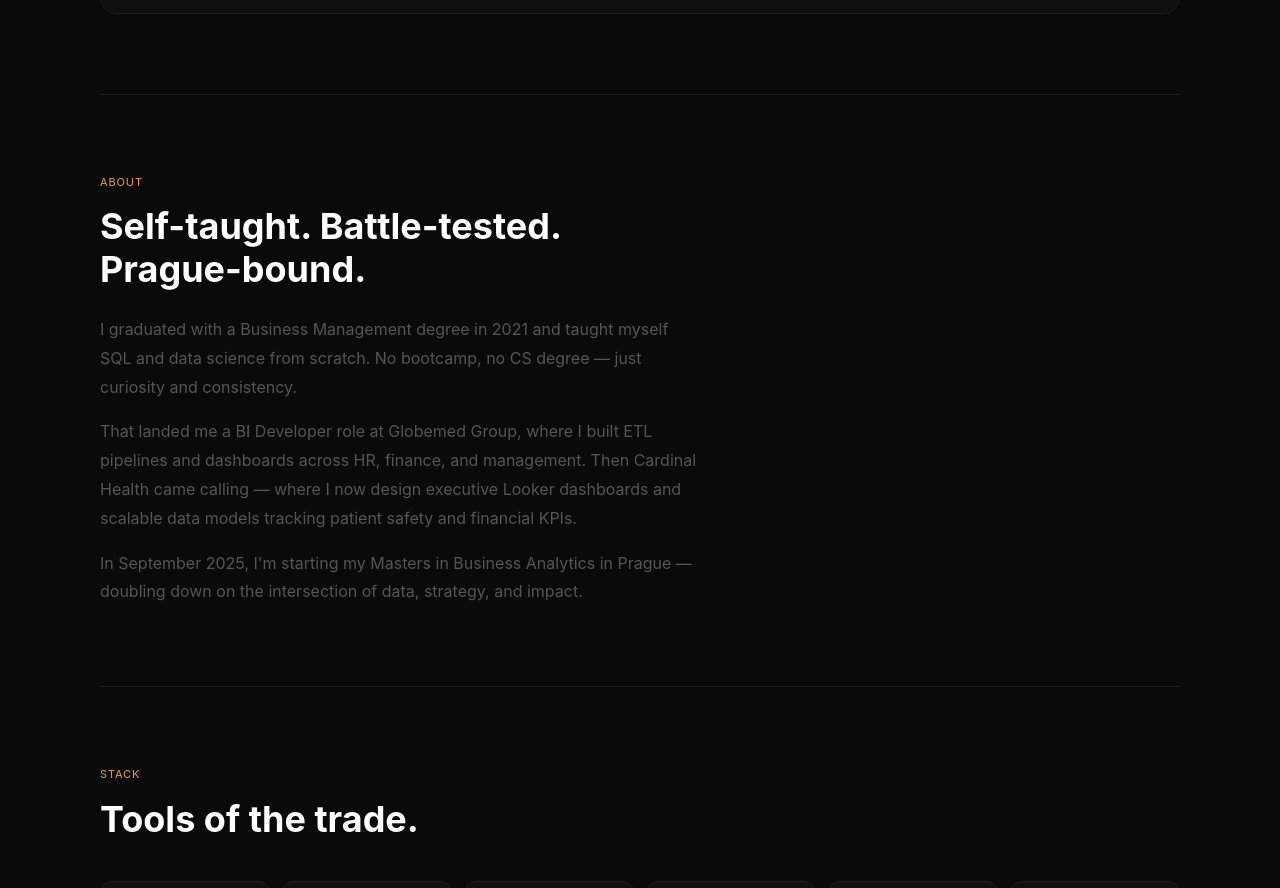
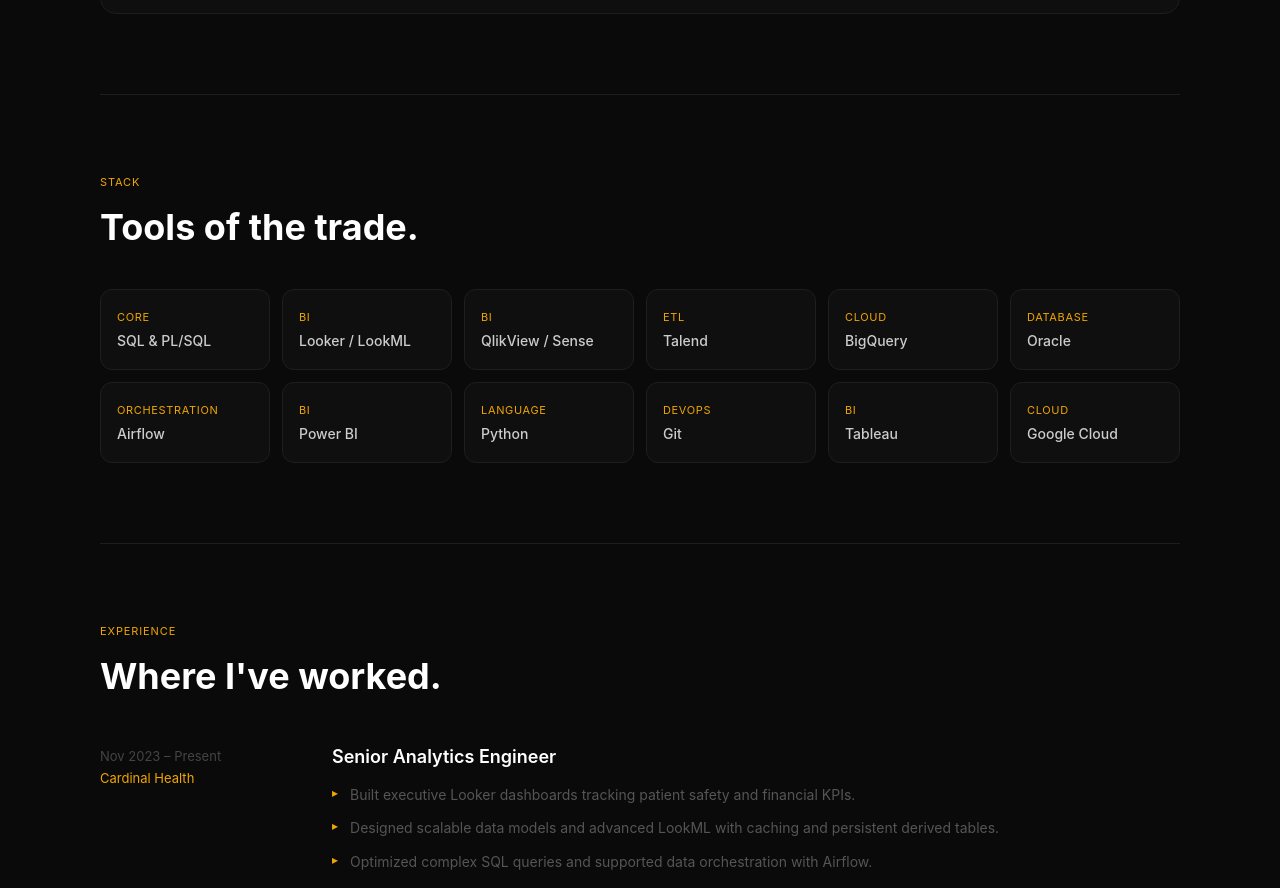
Before and after one commit to georgeaboujaoudeh/george-portfolio, a Next.js app: page / in a window 1280 px wide. Shown: the part 1060-1948 px from the top of the page. Built offline with nearby package versions, Linux system fonts and the light colour scheme.

Commit message:
commenting my personal info

```diff
--- a/app/page.js
+++ b/app/page.js
@@ -117,7 +117,7 @@
       </section>
 
       {/* ABOUT */}
-      <section id="about" style={{ padding: '80px 0', borderTop: '0.5px solid #1e1e1e' }}>
+      {/* <section id="about" style={{ padding: '80px 0', borderTop: '0.5px solid #1e1e1e' }}>
         <p style={{ fontSize: '11px', color: '#f0a500', textTransform: 'uppercase', letterSpacing: '0.08em', marginBottom: '16px' }}>About</p>
         <h2 style={{ fontSize: '36px', fontWeight: 700, marginBottom: '24px', maxWidth: '640px', lineHeight: 1.2 }}>
           Self-taught. Battle-tested.<br />Prague-bound.
@@ -135,7 +135,7 @@
           In September 2025, I'm starting my Masters in Business Analytics in Prague —
           doubling down on the intersection of data, strategy, and impact.
         </p>
-      </section>
+      </section> */}
 
       {/* STACK */}
       <section id="stack" style={{ padding: '80px 0', borderTop: '0.5px solid #1e1e1e' }}>
@@ -258,7 +258,7 @@
             textDecoration: 'none'
           }}>
             <svg xmlns="http://www.w3.org/2000/svg" width="16" height="16" viewBox="0 0 24 24" fill="#666" style={{ marginRight: '8px', verticalAlign: 'middle' }}>
-            <path d="M20.447 20.452h-3.554v-5.569c0-1.328-.027-3.037-1.852-3.037-1.853 0-2.136 1.445-2.136 2.939v5.667H9.351V9h3.414v1.561h.046c.477-.9 1.637-1.85 3.37-1.85 3.601 0 4.267 2.37 4.267 5.455v6.286zM5.337 7.433a2.062 2.062 0 0 1-2.063-2.065 2.064 2.064 0 1 1 2.063 2.065zm1.782 13.019H3.555V9h3.564v11.452zM22.225 0H1.771C.792 0 0 .774 0 1.729v20.542C0 23.227.792 24 1.771 24h20.451C23.2 24 24 23.227 24 22.271V1.729C24 .774 23.2 0 22.222 0h.003z"/>
+              <path d="M20.447 20.452h-3.554v-5.569c0-1.328-.027-3.037-1.852-3.037-1.853 0-2.136 1.445-2.136 2.939v5.667H9.351V9h3.414v1.561h.046c.477-.9 1.637-1.85 3.37-1.85 3.601 0 4.267 2.37 4.267 5.455v6.286zM5.337 7.433a2.062 2.062 0 0 1-2.063-2.065 2.064 2.064 0 1 1 2.063 2.065zm1.782 13.019H3.555V9h3.564v11.452zM22.225 0H1.771C.792 0 0 .774 0 1.729v20.542C0 23.227.792 24 1.771 24h20.451C23.2 24 24 23.227 24 22.271V1.729C24 .774 23.2 0 22.222 0h.003z" />
             </svg>
             LinkedIn
           </a>
```
Lines whose indentation alone changed are shown as unchanged.
